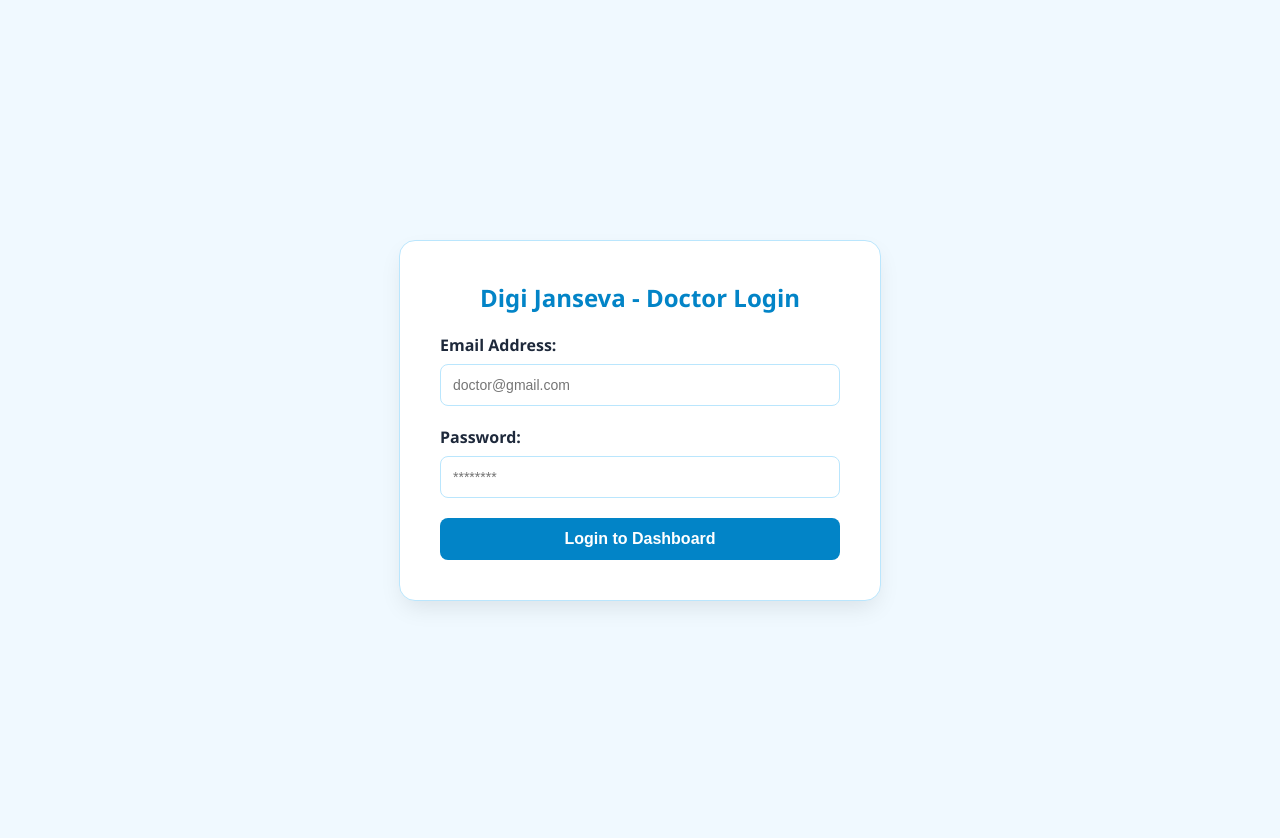
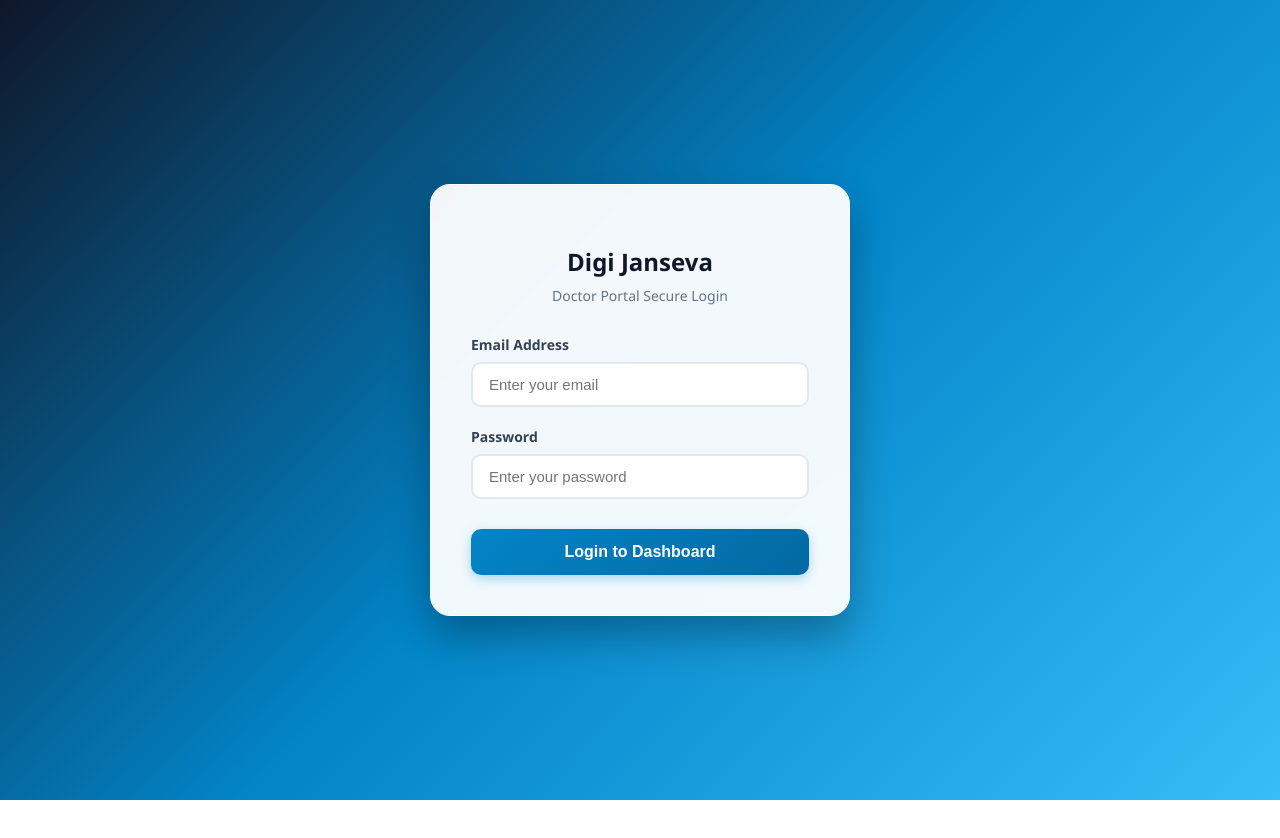
Before and after one commit to ishreyaaver/medical_triage_project_doctor, a plain HTML site: page index.html in a window 1280 px wide. After the commit the page ends 800 px from the top, so only its background shows below. Drawn offline with Linux system fonts and the light colour scheme.

Commit message:
Update index.html

```diff
--- a/index.html
+++ b/index.html
@@ -3,40 +3,39 @@
 <head>
     <meta charset="UTF-8">
     <meta name="viewport" content="width=device-width, initial-scale=1.0">
-    <title>Doctor Portal - Login</title>
+    <title>Health Mate - Doctor Login</title>
     <style>
-        :root {
-            --primary-color: #0284c7;
-            --bg-color: #f0f9ff;
-            --card-bg: #ffffff;
-            --text-color: #1e293b;
-            --border-color: #bae6fd;
-        }
+        * { box-sizing: border-box; }
         body {
             font-family: 'Segoe UI', system-ui, -apple-system, sans-serif;
-            background-color: var(--bg-color);
-            color: var(--text-color);
+            background: linear-gradient(135deg, #0f172a, #0284c7, #38bdf8);
+            height: 100vh;
             margin: 0;
-            padding: 20px;
             display: flex;
             justify-content: center;
             align-items: center;
-            min-height: 100vh;
         }
-        .login-container {
-            background-color: var(--card-bg);
+        .login-card {
+            background: rgba(255, 255, 255, 0.95);
+            backdrop-filter: blur(10px);
             padding: 40px;
-            border-radius: 16px;
-            box-shadow: 0 10px 25px -5px rgba(0, 0, 0, 0.1);
-            border: 1px solid var(--border-color);
+            border-radius: 20px;
+            box-shadow: 0 20px 40px rgba(0,0,0,0.3);
             width: 100%;
-            max-width: 400px;
+            max-width: 420px;
+            border: 1px solid rgba(255,255,255,5);
         }
         h2 {
-            color: var(--primary-color);
-            margin-top: 0;
-            margin-bottom: 20px;
+            color: #0f172a;
             text-align: center;
+            margin-bottom: 8px;
+            font-weight: 700;
+        }
+        .subtitle {
+            text-align: center;
+            color: #64748b;
+            font-size: 14px;
+            margin-bottom: 30px;
         }
         .form-group {
             margin-bottom: 20px;
@@ -45,48 +44,94 @@
             display: block;
             margin-bottom: 8px;
             font-weight: 600;
+            color: #334155;
+            font-size: 14px;
         }
         input {
             width: 100%;
-            padding: 12px;
-            border: 1px solid var(--border-color);
-            border-radius: 8px;
-            box-sizing: border-box;
-            font-size: 14px;
+            padding: 12px 16px;
+            border: 2px solid #e2e8f0;
+            border-radius: 10px;
+            font-size: 15px;
+            transition: all 0.3s ease;
+        }
+        input:focus {
+            border-color: #0284c7;
+            outline: none;
+            box-shadow: 0 0 0 4px rgba(2, 132, 199, 0.15);
+        }
+        .error-msg {
+            color: #dc2626;
+            font-size: 12px;
+            margin-top: 5px;
+            display: none;
         }
         button {
             width: 100%;
-            padding: 12px;
-            background-color: var(--primary-color);
+            padding: 14px;
+            background: linear-gradient(135deg, #0284c7, #0369a1);
             color: white;
             border: none;
-            border-radius: 8px;
+            border-radius: 10px;
             cursor: pointer;
             font-size: 16px;
             font-weight: 600;
-            transition: background 0.3s;
+            box-shadow: 0 4px 12px rgba(2, 132, 199, 0.3);
+            transition: all 0.3s ease;
+            margin-top: 10px;
         }
         button:hover {
-            background-color: #0369a1;
+            transform: translateY(-2px);
+            box-shadow: 0 6px 16px rgba(2, 132, 199, 0.4);
         }
     </style>
 </head>
 <body>
 
-<div class="login-container">
-    <h2>Digi Janseva - Doctor Login</h2>
-    <form>
+<div class="login-card">
+    <h2>Digi Janseva</h2>
+    <div class="subtitle">Doctor Portal Secure Login</div>
+    <form id="loginForm" onsubmit="handleLogin(event)">
         <div class="form-group">
-            <label>Email Address:</label>
-            <input type="email" placeholder="doctor@gmail.com" required>
+            <label>Email Address</label>
+            <input type="email" id="email" placeholder="Enter your email">
+            <div id="emailError" class="error-msg">Please enter a valid email address.</div>
         </div>
         <div class="form-group">
-            <label>Password:</label>
-            <input type="password" placeholder="********" required>
+            <label>Password</label>
+            <input type="password" id="password" placeholder="Enter your password">
+            <div id="passError" class="error-msg">Password is required.</div>
         </div>
-        <button type="button" onclick="window.location.href='dashboard.html'">Login to Dashboard</button>
+        <button type="submit">Login to Dashboard</button>
     </form>
 </div>
 
+<script>
+    function handleLogin(event) {
+        event.preventDefault();
+        const email = document.getElementById('email').value.trim();
+        const password = document.getElementById('password').value.trim();
+        let isValid = true;
+
+        if (!email) {
+            document.getElementById('emailError').style.display = 'block';
+            isValid = false;
+        } else {
+            document.getElementById('emailError').style.display = 'none';
+        }
+
+        if (!password) {
+            document.getElementById('passError').style.display = 'block';
+            isValid = false;
+        } else {
+            document.getElementById('passError').style.display = 'none';
+        }
+
+        if (isValid) {
+            window.location.href = 'dashboard.html';
+        }
+    }
+</script>
+
 </body>
 </html>
```
